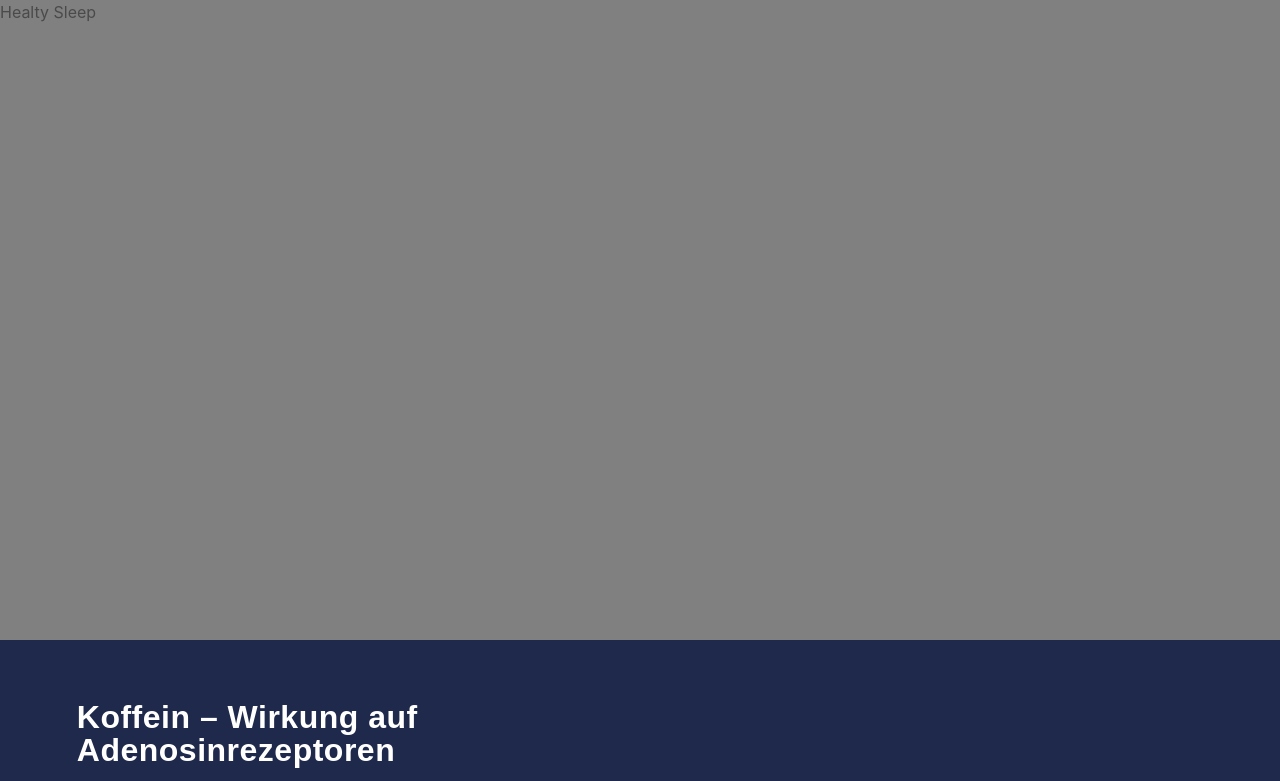
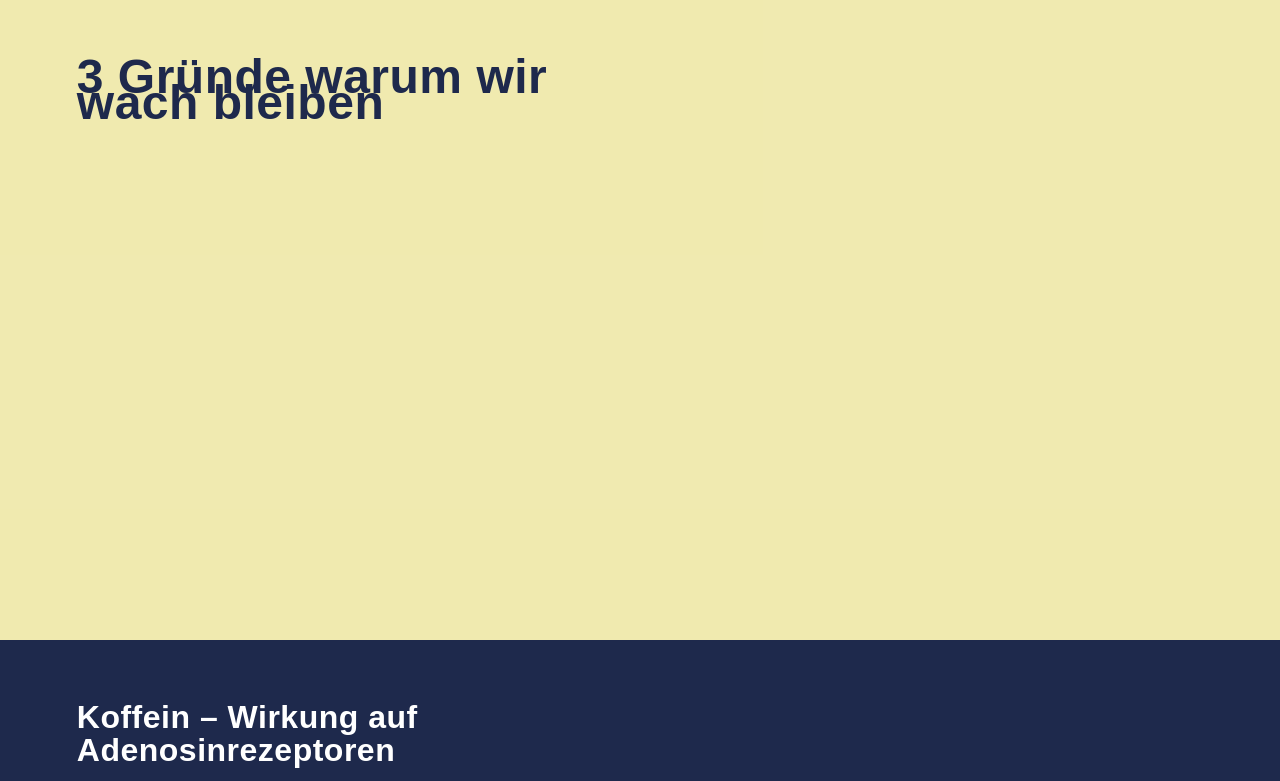
Before and after one commit to mala23/healthysleep, a React app: page / in a window 1280 px wide. Shown: the top 781 px of the page. Built offline with nearby package versions, Linux system fonts and the light colour scheme; a web font is replaced by a local one.

Commit message:
add some styles, fix grid

```diff
--- a/src/components/header/index.js
+++ b/src/components/header/index.js
@@ -5,7 +5,7 @@ import styles from './style.css'
 
 const Header = (props) => (
   <header>
-    <h1>Healty Sleep</h1>
+    <h1>3 Gründe warum wir wach bleiben</h1>
   </header>
 )
 
--- a/src/components/header/style.css
+++ b/src/components/header/style.css
@@ -1,5 +1,24 @@
 header {
   width: 100vw;
   height: 80vh;
-  background-color: gray;
+  padding: 4rem 6vw 0 6vw;
+  display: grid;
+  grid: 4rem 1fr 2fr / 1fr 1fr;
+  align-items: start;
+  justify-items: center;
+  font-family: interface, sans-serif;
+  font-weight: 300;
+  font-style: normal;
+  font-size: 1.2rem;
+  line-height: 1.6rem;
+  letter-spacing: .8px;
+  color: hsla(226, 43.4%, 20.8%, 1);
+  background-color: hsla(54.8, 68.1%, 63.1%, 0.5);
 }
+
+h1 {
+  font-weight: 600;
+  font-size: 3rem;
+  letter-spacing: .5px;
+  grid-area: 1 / 1 / 1 / 2;
+}
--- a/src/components/section/index.js
+++ b/src/components/section/index.js
@@ -11,7 +11,7 @@ const Section = (props) => (
     <figure class="cycle">
     </figure>
     <figure class="atmospheric">
-      <img class="athmospheric-image" src={props.atmospheric}/>
+      <img class="atmospheric-image" src={props.atmospheric}/>
     </figure>
     <figure class="illustration">
       <img class="illustration-image" src={props.illustration}/>
--- a/src/components/section/style.css
+++ b/src/components/section/style.css
@@ -22,7 +22,6 @@ p {
 }
 
 .cycle {
-  background-color: hsla(200, 20%, 100%, 1);
   display: block;
   width: 80%;
   height: 66%;
@@ -38,7 +37,6 @@ p {
 }
 
 .atmospheric {
-  background-color: hsla(200, 20%, 100%, 1);
   display: block;
   width: 100%;
   height: 90%;
```
